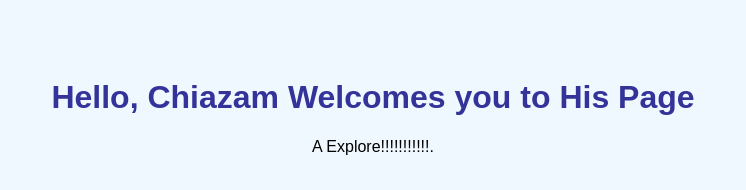
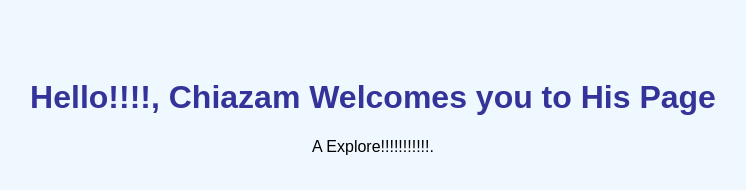
Before and after one commit to Azamcloudspace/ecs-cicd-application, a plain HTML site: page index.html in a window 1280 px wide. Shown: the whole page, without its empty margins (267-1013 px from the left). Drawn offline with Linux system fonts and the light colour scheme.

Commit message:
Update index.html

```diff
--- a/index.html
+++ b/index.html
@@ -15,7 +15,7 @@
   </style>
 </head>
 <body>
-  <h1>Hello, Chiazam Welcomes you to His Page</h1>
+  <h1>Hello!!!!, Chiazam Welcomes you to His Page</h1>
   <p>A Explore!!!!!!!!!!!.</p>
 </body>
 </html>
```
